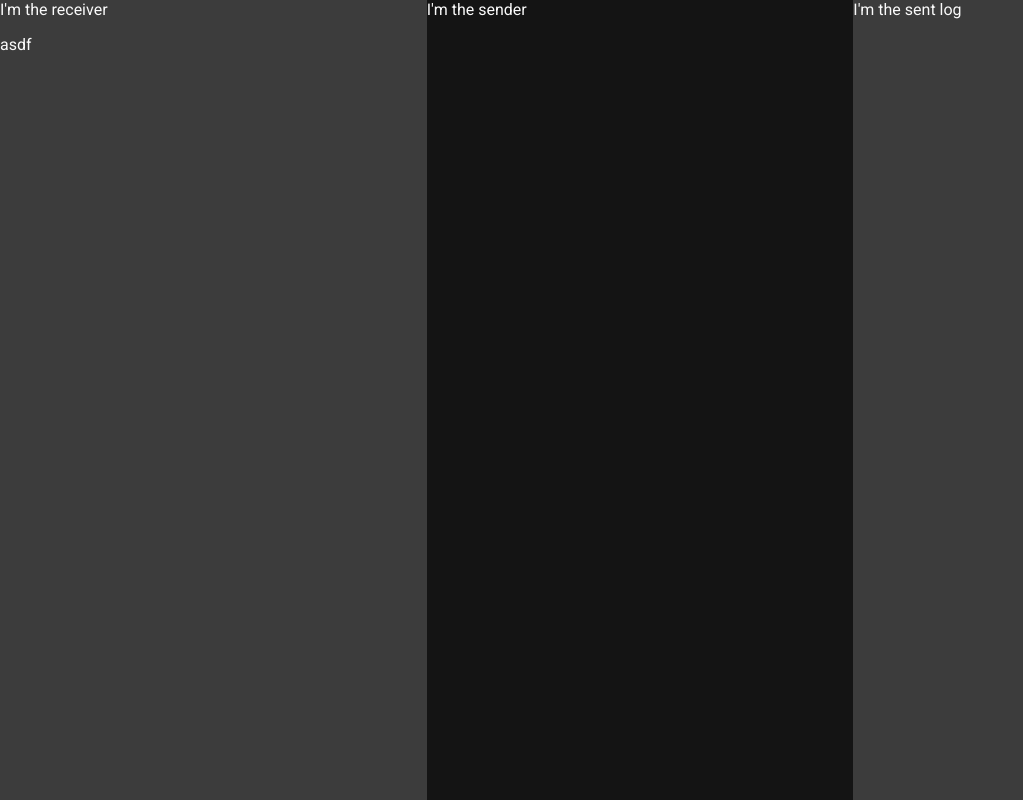
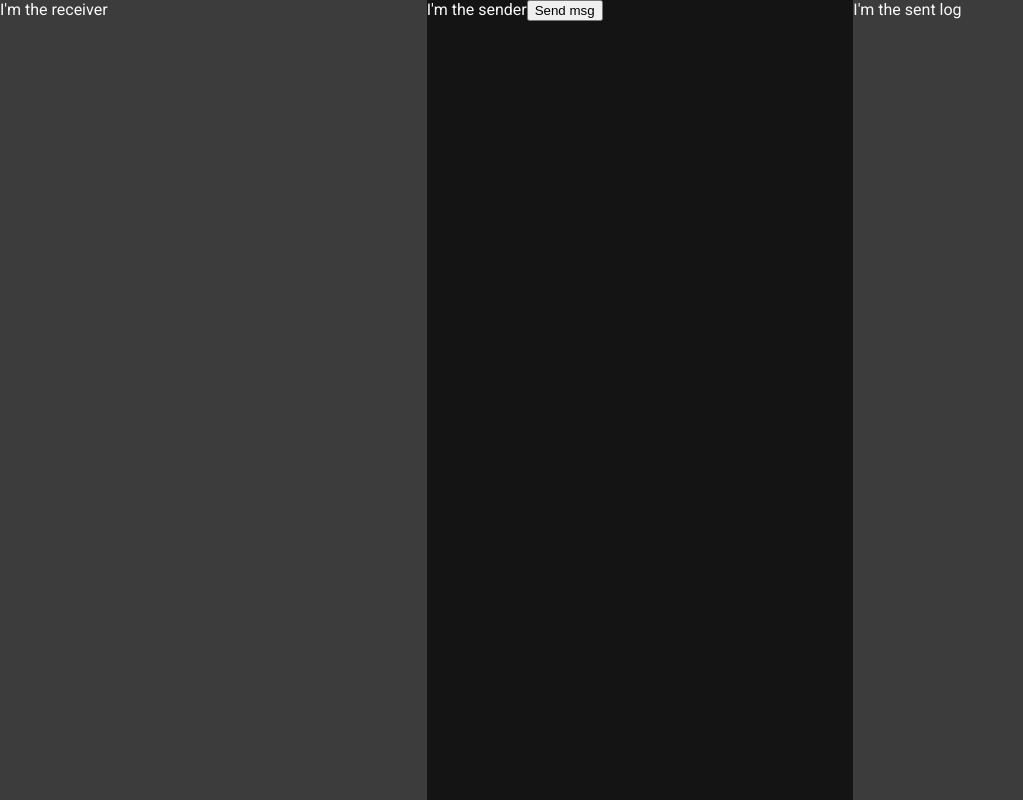
Before and after one commit to adi73434/react-message-queue, a React (Create React App) app in the folder client/: page / in a window 1280 px wide. Shown: the whole page, without its empty margins (0-1023 px from the left). Built offline with nearby package versions, Linux system fonts and the light colour scheme.

Commit message:
baswic message adding

```diff
--- a/client/src/common/MessageItem.tsx
+++ b/client/src/common/MessageItem.tsx
@@ -1,9 +1,13 @@
 import React, {Fragment} from "react";
+
+import {TypesZ} from "../../../types/index";
+import {cancelMessage} from "../features/sender/senderSlice";
+import {useAppDispatch} from "../init/hooks";
 
 import styles from "./messageItem.module.css";
 
 interface props {
-	text: string,
+	message: TypesZ.MessageInSenderQueue | TypesZ.MessageFromServer
 }
 
 
@@ -14,9 +18,12 @@ interface props {
  * @return {*}  {JSX.Element}
  */
 const MessageItem = (props: props): JSX.Element => {
+	const dispatch = useAppDispatch();
+
 	return (
 		<div>
-			<p>{props.text}</p>
+			<p>{props.message.text}</p>
+			<button onClick={() => dispatch(cancelMessage(props.message.id))}>Cancel</button>;
 		</div>
 	);
 };
--- a/client/src/features/receiver/Receiver.tsx
+++ b/client/src/features/receiver/Receiver.tsx
@@ -3,8 +3,8 @@ import styles from "./receiver.module.css";
 
 import {TypesZ} from "../../../../types/index";
 import {useAppDispatch, useAppSelector} from "../../init/hooks";
-import {store} from "../../init/store";
 import MessageItem from "../../common/MessageItem";
+import {addMessage, selectMessages} from "./receiverSlice";
 
 /**
  * This pings the server for new messages and renders them chronologically.
@@ -12,16 +12,16 @@ import MessageItem from "../../common/MessageItem";
  * @return {*}  {JSX.Element}
  */
 const Receiver = (): JSX.Element => {
-	// const count = useAppSelector(selectCount);
+	const messages = useAppSelector(selectMessages);
 	const dispatch = useAppDispatch();
-
 
 	return (
 		<div className={styles.container}>
 			I&apos;m the receiver
 
-			{store.getState().receiver.messages.map((msg, idx) => {
-				return <MessageItem key={idx} text={msg.text}></MessageItem>;
+			{messages.map((msg, idx) => {
+				return <MessageItem key={idx} message={msg}></MessageItem>;
+				// return msg;
 			})}
 
 		</div>
--- a/client/src/features/receiver/receiverSlice.ts
+++ b/client/src/features/receiver/receiverSlice.ts
@@ -1,4 +1,4 @@
-import {createSlice} from "@reduxjs/toolkit";
+import {createSlice, PayloadAction} from "@reduxjs/toolkit";
 
 // ...lol
 import {TypesZ} from "../../../../types/index";
@@ -12,29 +12,33 @@ export interface ReceiverState {
 
 
 const initialState: ReceiverState = {
-	messages: [
-		{
-			id: 0,
-			text: "asdf",
-			sent_date: new Date().getDate(),
-		},
-	],
+	messages: [],
 };
 
 
 
 export const receiverSlice = createSlice({
-	name: "sender",
+	name: "receiver",
 	initialState,
 	reducers: {
-		addMessage: (state) => {
-			// This adds the message to the store
+		// This can receive either one or multiple messages to add to the store
+		addMessage: (state: ReceiverState, action: PayloadAction<TypesZ.MessageFromServer | TypesZ.MessageFromServer[]>) => {
+			state.messages = state.messages.concat(action.payload);
 		},
 	},
 });
 
+/**
+ *
+ *
+ * @param {RootState} state
+ * @return {*}  {TypesZ.MessageReceivedList}
+ */
+export const selectMessages = (state: RootState): TypesZ.MessageReceivedList => state.receiver.messages;
 
 
+
+export const {addMessage} = receiverSlice.actions;
 export default receiverSlice.reducer;
 
 // export const selectMessages = (state: RootState) => state.counter.value;
--- a/client/src/features/sender/Sender.tsx
+++ b/client/src/features/sender/Sender.tsx
@@ -1,5 +1,8 @@
-import React, {Fragment} from "react";
+import React, {Fragment, useState} from "react";
+import MessageItem from "../../common/MessageItem";
+import {useAppDispatch, useAppSelector} from "../../init/hooks";
 import styles from "./sender.module.css";
+import {cancelMessage, prepareMessageSend, selectMessages} from "./senderSlice";
 
 
 /**
@@ -12,9 +15,26 @@ import styles from "./sender.module.css";
  * @return {*}  {JSX.Element}
  */
 const Sender = (): JSX.Element => {
+	const messages = useAppSelector(selectMessages);
+	const dispatch = useAppDispatch();
+	// Just a dumb way of having an id of the sent msg
+	const [sendCounter, setsendCounter] = useState(0);
+
 	return (
 		<div className={styles.container}>
 			I&apos;m the sender
+
+			<button onClick={() => {
+				// increment sent ID and add it to send queue
+				setsendCounter(sendCounter + 1);
+				const msgitem = {id: sendCounter, text: "asdf" + sendCounter, sent_date: new Date().getDate()};
+				dispatch(prepareMessageSend(msgitem));
+			}}>Send msg</button>
+
+			{messages.map((msg) => {
+				return <MessageItem key={msg.id} message={msg}></MessageItem>;
+				// return
+			})}
 		</div>
 	);
 };
--- a/client/src/features/sender/senderSlice.ts
+++ b/client/src/features/sender/senderSlice.ts
@@ -1,6 +1,7 @@
-import {createSlice} from "@reduxjs/toolkit";
+import {createSlice, PayloadAction} from "@reduxjs/toolkit";
 
 import {TypesZ} from "../../../../types/index";
+import {RootState, store} from "../../init/store";
 
 
 export interface SenderState {
@@ -19,11 +20,19 @@ export const senderSlice = createSlice({
 	name: "sender",
 	initialState,
 	reducers: {
-		addMessage: (state) => {
+		// Add the message to the list of messages to send
+		prepareMessageSend: (state: SenderState, action: PayloadAction<TypesZ.MessageInSenderQueue>) => {
 			// This adds the message to the store
+			state.messages.push(action.payload);
+			// setTimeout(() => {
+			// if ()
+			// }, 1000);
 		},
-		cancelMessage: (state) => {
+		cancelMessage: (state, action: PayloadAction<number>) => {
+			console.log(action.payload);
 			// User chose to cancel the message, remove from store cleanly
+			// if (msg.id === action.payload) {
+			state.messages = state.messages.filter((item) => item.id !== action.payload);
 		},
 		commitMessage: (state) => {
 			// This commits the message to the server. It will be removed after the server replies that
@@ -32,6 +41,15 @@ export const senderSlice = createSlice({
 	},
 });
 
+/**
+ *
+ *
+ * @param {RootState} state
+ * @return {*}  {TypesZ.MessageSenderQueue}
+ */
+export const selectMessages = (state: RootState): TypesZ.MessageSenderQueue => state.sender.messages;
 
 
+
+export const {prepareMessageSend, cancelMessage, commitMessage} = senderSlice.actions;
 export default senderSlice.reducer;
--- a/client/src/features/sentLog/sentLogSlice.ts
+++ b/client/src/features/sentLog/sentLogSlice.ts
@@ -17,7 +17,7 @@ const initialState: SentLogState = {
 
 
 export const sentLogSlice = createSlice({
-	name: "sender",
+	name: "sentLog",
 	initialState,
 	reducers: {
 		addMessage: (state) => {
```
Also changed, not shown: 1 other file (tests, documents, lock files or other folders).
